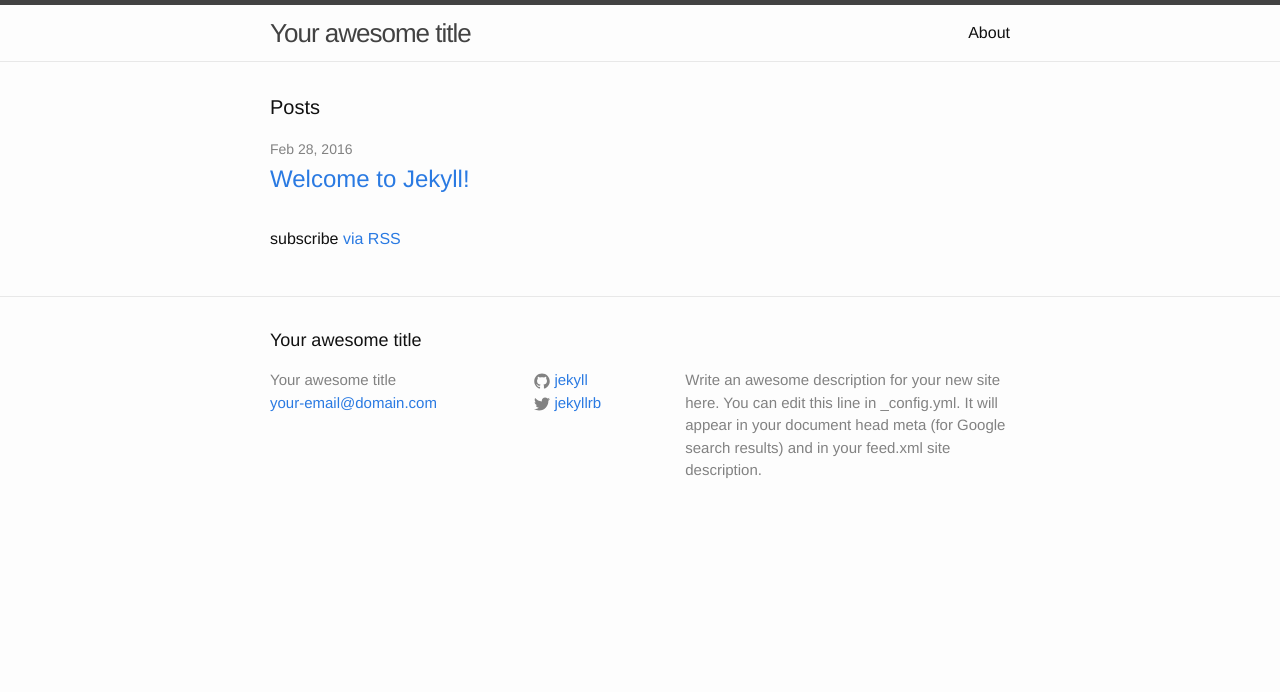
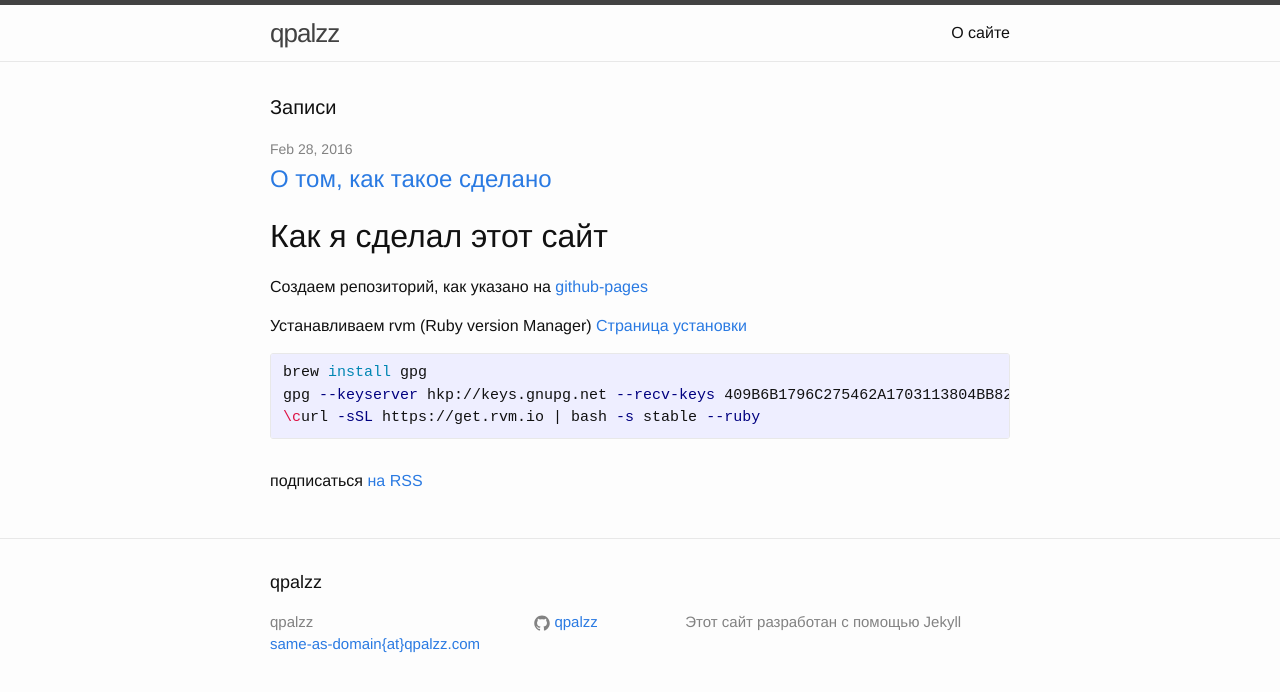
Before and after one commit to qpalzz/qpalzz.github.io, a Jekyll site: the page built from index.html, in a window 1280 px wide. Shown: the top 692 px of the page. Built offline with Jekyll 4.4.1, drawn with Linux system fonts in a browser that asks for light colours.

Commit message:
first article

```diff
--- a/_config.yml
+++ b/_config.yml
@@ -6,16 +6,13 @@
 # 'jekyll serve'. If you change this file, please restart the server process.
 
 # Site settings
-title: Your awesome title
-email: your-email@domain.com
+title: qpalzz
+email: same-as-domain{at}qpalzz.com
 description: > # this means to ignore newlines until "baseurl:"
-  Write an awesome description for your new site here. You can edit this
-  line in _config.yml. It will appear in your document head meta (for
-  Google search results) and in your feed.xml site description.
+  Этот сайт разработан с помощью Jekyll
 baseurl: "" # the subpath of your site, e.g. /blog
-url: "http://yourdomain.com" # the base hostname & protocol for your site
-twitter_username: jekyllrb
-github_username:  jekyll
+url: "http://qpalzz.com" # the base hostname & protocol for your site
+github_username:  qpalzz
 
 # Build settings
 markdown: kramdown
--- /dev/null
+++ b/_posts/2016-02-28-first-post-jekyll-install.markdown
@@ -0,0 +1,78 @@
+---
+layout: post
+title:  "О том, как такое сделано"
+date:   2016-02-28 22:48:29 +0600
+categories: jekyll update
+excerpt_separator: <!-- excerpt -->
+---
+# Как я сделал этот сайт
+
+Создаем репозиторий, как указано на [github-pages][github-pages]
+
+Устанавливаем rvm (Ruby version Manager) [Страница установки][rvm-install]
+
+{% highlight bash %}
+brew install gpg
+gpg --keyserver hkp://keys.gnupg.net --recv-keys 409B6B1796C275462A1703113804BB82D39DC0E3
+\curl -sSL https://get.rvm.io | bash -s stable --ruby
+{% endhighlight %}
+
+<!-- excerpt -->
+
+Устанавливаем ruby версии 2.3.0
+{% highlight bash %}
+rvm install ruby-2.3.0
+{% endhighlight %}
+
+Переходим в корневую директорию сайта
+{% highlight bash %}
+cd code/sites/qpalzz/
+rvm use ruby-2.3.0
+{% endhighlight %}
+
+Устанавливаем gem Bundler
+{% highlight bash %}
+gem install bundler
+{% endhighlight %}
+
+Устанавливаем gem Jekyll
+{% highlight bash %}
+gem install jekyll
+jekyll new .
+{% endhighlight %}
+
+Создаем файл Gemfile со следующим содержимым
+{% highlight yaml %}
+source 'https://rubygems.org'
+
+require 'json'
+require 'open-uri'
+versions = JSON.parse(open('https://pages.github.com/versions.json').read)
+
+gem 'github-pages', versions['github-pages']
+{% endhighlight %}
+
+Обновляем Bundler
+{% highlight bash %}
+bundle update
+bundle install
+{% endhighlight %}
+
+Запускаем сайт локально
+{% highlight bash %}
+jekyll serve
+{% endhighlight %}
+
+Теперь его можно закоммитить и запушить в github-репозиторий!
+
+Документация:
+
+* [RVM][rvm-start-page]
+* [Jekyll docs][jekyll-docs]
+* [Jekyll’s GitHub repo][jekyll-gh]
+
+[github-pages]: https://pages.github.com
+[rvm-install]: https://rvm.io/rvm/install
+[rvm-start-page]: https://rvm.io
+[jekyll-docs]: http://jekyllrb.com/docs/home
+[jekyll-gh]:   https://github.com/jekyll/jekyll
--- a/_posts/2016-02-28-welcome-to-jekyll.markdown
+++ /dev/null
@@ -1,25 +0,0 @@
----
-layout: post
-title:  "Welcome to Jekyll!"
-date:   2016-02-28 22:48:29 +0600
-categories: jekyll update
----
-You’ll find this post in your `_posts` directory. Go ahead and edit it and re-build the site to see your changes. You can rebuild the site in many different ways, but the most common way is to run `jekyll serve`, which launches a web server and auto-regenerates your site when a file is updated.
-
-To add new posts, simply add a file in the `_posts` directory that follows the convention `YYYY-MM-DD-name-of-post.ext` and includes the necessary front matter. Take a look at the source for this post to get an idea about how it works.
-
-Jekyll also offers powerful support for code snippets:
-
-{% highlight ruby %}
-def print_hi(name)
-  puts "Hi, #{name}"
-end
-print_hi('Tom')
-#=> prints 'Hi, Tom' to STDOUT.
-{% endhighlight %}
-
-Check out the [Jekyll docs][jekyll-docs] for more info on how to get the most out of Jekyll. File all bugs/feature requests at [Jekyll’s GitHub repo][jekyll-gh]. If you have questions, you can ask them on [Jekyll Talk][jekyll-talk].
-
-[jekyll-docs]: http://jekyllrb.com/docs/home
-[jekyll-gh]:   https://github.com/jekyll/jekyll
-[jekyll-talk]: https://talk.jekyllrb.com/
--- a/index.html
+++ b/index.html
@@ -4,7 +4,7 @@ layout: default
 
 <div class="home">
 
-  <h1 class="page-heading">Posts</h1>
+  <h1 class="page-heading">Записи</h1>
 
   <ul class="post-list">
     {% for post in site.posts %}
@@ -14,10 +14,13 @@ layout: default
         <h2>
           <a class="post-link" href="{{ post.url | prepend: site.baseurl }}">{{ post.title }}</a>
         </h2>
+        <p>
+          {{ post.excerpt }}
+        </p>
       </li>
     {% endfor %}
   </ul>
 
-  <p class="rss-subscribe">subscribe <a href="{{ "/feed.xml" | prepend: site.baseurl }}">via RSS</a></p>
+  <p class="rss-subscribe">подписаться <a href="{{ "/feed.xml" | prepend: site.baseurl }}">на RSS</a></p>
 
 </div>
```
Also changed, not shown: about.md (+6 -9 lines).
